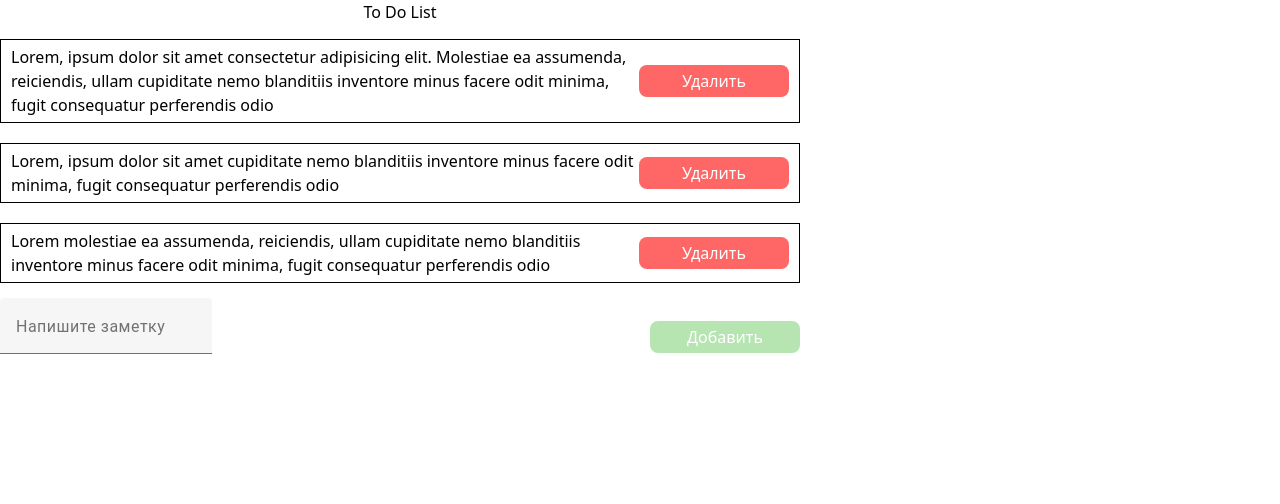
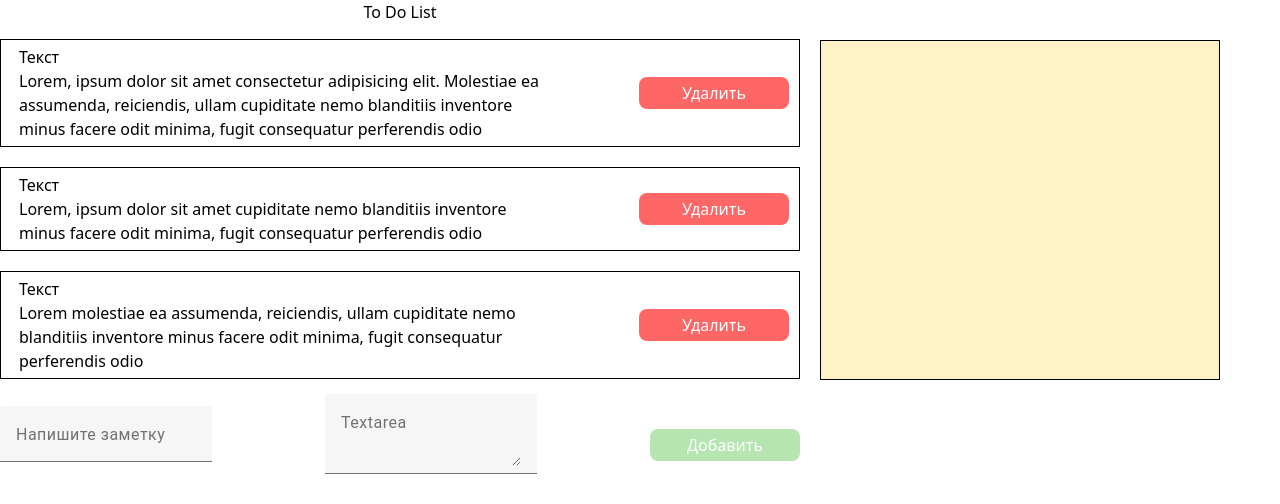
Before and after one commit to EgorDoroshevich/DZ, an Angular app: page / in a window 1280 px wide. Shown: the top 504 px of the page. Built offline with nearby package versions, Linux system fonts and the light colour scheme.

Commit message:
add minimal tooltip and selected item

```diff
--- a/src/app/app.ts
+++ b/src/app/app.ts
@@ -1,6 +1,5 @@
 import { Component, signal } from '@angular/core';
 import { RouterOutlet } from '@angular/router';
-import { ActionButtonComponent } from './shared/action-button-component/action-button-component';
 import { TodoList } from './pages/todo-list/todo-list';
 
 @Component({
@@ -11,7 +10,4 @@ import { TodoList } from './pages/todo-list/todo-list';
 })
 export class App {
   protected readonly title = signal('dz1');
-  onClick() {
-    console.log('Click');
-  }
 }
--- a/src/app/pages/todo-item/todo-item.css
+++ b/src/app/pages/todo-item/todo-item.css
@@ -1,10 +1,14 @@
 .item-list {
   border: 1px solid #000;
-  margin: 10px 0;
+  margin: 10px;
   padding: 5px 10px;
   display: flex;
   align-items: center;
   justify-content: space-between;
+  cursor: pointer;
+  &.selected {
+    background-color: #4fa0f0;
+  }
 }
 
 .button {
--- a/src/app/pages/todo-item/todo-item.html
+++ b/src/app/pages/todo-item/todo-item.html
@@ -1,8 +1,15 @@
-<div class="flex item-list min-w-200">
-  <div class="mx-5px">
-    <p>{{ description() }}</p>
+<div
+  class="flex item-list min-w-200"
+  [class.selected]="selectedItemId() === id()"
+  (click)="selectItem.emit(id())"
+>
+  <div class="mx-2 flex gap-3">
+    <div class="w-130">
+      <span>Текст</span>
+      <p>{{ text() }}</p>
+    </div>
   </div>
   <div>
-    <app-button [title]="'Удалить'" [deleted]="true" (onClick)="onClick.emit()" />
+    <app-button [title]="'Удалить'" [deleted]="true" (buttonClick)="buttonClick.emit(id())" />
   </div>
 </div>
--- a/src/app/pages/todo-item/todo-item.ts
+++ b/src/app/pages/todo-item/todo-item.ts
@@ -8,6 +8,11 @@ import { ButtonComponent } from '../../shared/button-component/button-component'
   templateUrl: './todo-item.html',
 })
 export class TodoItem {
+  readonly text = input<string>('');
   readonly description = input<string>('');
-  readonly onClick = output();
+  readonly id = input<number>(0);
+  readonly selectedItemId = input<number | null>(null);
+
+  readonly buttonClick = output<number>();
+  readonly selectItem = output<number | null>();
 }
--- a/src/app/pages/todo-list/todo-list.css
+++ b/src/app/pages/todo-list/todo-list.css
@@ -3,7 +3,6 @@
   padding: 5px;
   flex-direction: column;
 }
-
 
 .button {
   width: 150px;
--- a/src/app/pages/todo-list/todo-list.html
+++ b/src/app/pages/todo-list/todo-list.html
@@ -7,13 +7,27 @@
     <div class="flex items-center justify-center w-200">
       <h1>To Do List</h1>
     </div>
-    <div>
+    <div class="flex gap-5">
       <div class="flex items-center justify-between w-200 descriptions">
         @for (item of items(); track item.id) {
           <app-todo-item
-            [description]="item.description!"
-            (onClick)="deleteNote(item.id)"
+            [appTooltip]="item.description"
+            [id]="item.id"
+            [description]="item.description"
+            [text]="item.text"
+            [selectedItemId]="selectedItemId()"
+            (selectItem)="selectItem($event)"
+            (buttonClick)="deleteNote(item.id)"
           ></app-todo-item>
+        }
+      </div>
+      <div
+        class="mt-4 w-100 h-85 border border-black bg-amber-100 flex items-center justify-center"
+      >
+        @for (item of items(); track item.id) {
+          @if (selectedItemId() === item.id && selectedItemId !== null) {
+            {{ item.description }}
+          }
         }
       </div>
     </div>
@@ -23,11 +37,16 @@
         <input name="note" matInput [(ngModel)]="note" />
       </mat-form-field>
 
+      <mat-form-field>
+        <mat-label>Textarea</mat-label>
+        <textarea matInput name="description" [(ngModel)]="description"></textarea>
+      </mat-form-field>
       <app-button
+        [appTooltip]="'Добавить заметку'"
         [title]="'Добавить'"
-        (onClick)="addNote()"
+        (buttonClick)="addNote()"
         [addButton]="true"
-        [isDisabled]="note.length === 0"
+        [isDisabled]="note.length === 0 && description.length === 0"
       />
     </div>
   </div>
--- a/src/app/pages/todo-list/todo-list.ts
+++ b/src/app/pages/todo-list/todo-list.ts
@@ -1,4 +1,4 @@
-import { Component, DestroyRef, OnDestroy, OnInit, inject, signal } from '@angular/core';
+import { Component, DestroyRef, OnInit, inject, signal } from '@angular/core';
 import { FormsModule } from '@angular/forms';
 import { MatInputModule } from '@angular/material/input';
 import { MatFormFieldModule } from '@angular/material/form-field';
@@ -7,30 +7,45 @@ import { MatProgressSpinnerModule } from '@angular/material/progress-spinner';
 import { takeUntilDestroyed } from '@angular/core/rxjs-interop';
 import { timer } from 'rxjs';
 import { ButtonComponent } from '../../shared/button-component/button-component';
+import { TextFieldModule } from '@angular/cdk/text-field';
+import { MatSelectModule } from '@angular/material/select';
+import { TooltipDirective } from '../../shared/directive/tooltip';
 interface TodoListItem {
   id: number;
-  description?: string;
+  text: string;
+  description: string;
 }
 
 const todoListItem: TodoListItem[] = [
   {
     id: 1,
-    description:
-      'Lorem, ipsum dolor sit amet consectetur adipisicing elit. Molestiae ea assumenda, reiciendis, ullam cupiditate nemo blanditiis inventore minus facere odit minima, fugit consequatur perferendis odio',
+    text: 'Lorem, ipsum dolor sit amet consectetur adipisicing elit. Molestiae ea assumenda, reiciendis, ullam cupiditate nemo blanditiis inventore minus facere odit minima, fugit consequatur perferendis odio',
+    description: 'sit amet consectetur adipisicing elit',
   },
   {
     id: 2,
-    description:
-      'Lorem, ipsum dolor sit amet cupiditate nemo blanditiis inventore minus facere odit minima, fugit consequatur perferendis odio',
+    text: 'Lorem, ipsum dolor sit amet cupiditate nemo blanditiis inventore minus facere odit minima, fugit consequatur perferendis odio',
+    description: 'sit amet djshdvjn sdvn sdk adipisicing elit',
   },
   {
     id: 3,
-    description:
-      'Lorem molestiae ea assumenda, reiciendis, ullam cupiditate nemo blanditiis inventore minus facere odit minima, fugit consequatur perferendis odio',
+    text: 'Lorem molestiae ea assumenda, reiciendis, ullam cupiditate nemo blanditiis inventore minus facere odit minima, fugit consequatur perferendis odio',
+    description: 'sit amet djshdvjn sdvn sdk ef kjef  adipisicing elit',
   },
 ];
 @Component({
-  imports: [MatFormFieldModule, MatInputModule, FormsModule, TodoItem, MatProgressSpinnerModule, ButtonComponent],
+  standalone: true,
+  imports: [
+    MatFormFieldModule,
+    MatInputModule,
+    FormsModule,
+    TodoItem,
+    MatProgressSpinnerModule,
+    ButtonComponent,
+    MatSelectModule,
+    TextFieldModule,
+    TooltipDirective,
+  ],
   selector: 'app-todo-list',
   styleUrl: './todo-list.css',
   templateUrl: './todo-list.html',
@@ -38,13 +53,16 @@ const todoListItem: TodoListItem[] = [
 export class TodoList implements OnInit {
   private destroyRef = inject(DestroyRef);
   readonly items = signal<TodoListItem[]>(todoListItem);
+
+  readonly selectedItemId = signal<number | null>(null);
   readonly isLoading = signal<boolean>(false);
   note = '';
+  description = '';
 
   ngOnInit(): void {
     this.isLoading.set(true);
 
-    timer(2000) // в задании было пол секнды, добавил больше для наглядности
+    timer(2000)
       .pipe(takeUntilDestroyed(this.destroyRef))
       .subscribe(() => this.isLoading.set(false));
   }
@@ -52,12 +70,12 @@ export class TodoList implements OnInit {
   addNote() {
     if (this.note.length === 0) return;
     const maxId = this.items().reduce((max, item) => Math.max(max, item.id), 0);
-    console.log(maxId);
-    const value = { id: maxId + 1, description: this.note };
+    const value = { id: maxId + 1, text: this.note, description: this.description };
     this.items.update((todoListItem: TodoListItem[]) => {
       return [...todoListItem, value];
     });
     this.note = '';
+    this.description = '';
   }
 
   deleteNote(id: number) {
@@ -65,4 +83,8 @@ export class TodoList implements OnInit {
     const deletedItems = this.items().filter((item) => item.id !== id);
     this.items.set(deletedItems);
   }
+
+  selectItem(id: number | null) {
+    this.selectedItemId.set(id);
+  }
 }
--- a/src/app/shared/action-button-component/action-button-component.html
+++ b/src/app/shared/action-button-component/action-button-component.html
@@ -5,7 +5,7 @@
   [style.-btn-hover-bg]="hoverColor()"
   [style.color]="color()"
   [style.border]="border()"
-  (click)="onClick.emit()"
+  (click)="buttonClick.emit()"
   [class.disabled]="isDisabled()"
 >
   {{ name() }}
--- a/src/app/shared/action-button-component/action-button-component.ts
+++ b/src/app/shared/action-button-component/action-button-component.ts
@@ -14,6 +14,6 @@ export class ActionButtonComponent {
   background = input<string>('#bd9ff833');
   hoverColor = input<string>('#7758b5');
   border = input<string>('');
-  onClick = output<void>();
+  buttonClick = output<void>();
   isDisabled = input<boolean>(false);
 }
--- a/src/app/shared/button-component/button-component.html
+++ b/src/app/shared/button-component/button-component.html
@@ -1,5 +1,5 @@
 <button
-  (click)="onClick.emit()"
+  (click)="buttonClick.emit()"
   class="button"
   [class.button--add]="addButton()"
   [class.disabled]="isDisabled()"
--- a/src/app/shared/button-component/button-component.ts
+++ b/src/app/shared/button-component/button-component.ts
@@ -8,7 +8,7 @@ import { Component, input, output } from '@angular/core';
 })
 export class ButtonComponent {
   title = input<string>('');
-  onClick = output();
+  buttonClick = output(); // переименовал, потому что ESlint надоел ругаться
   isDisabled = input<boolean>(false);
   addButton = input<boolean>(false);
   deleted = input<boolean>(false);
--- /dev/null
+++ b/src/app/shared/directive/tooltip.ts
@@ -0,0 +1,9 @@
+import { Directive, Input, HostBinding } from '@angular/core';
+
+@Directive({
+  selector: '[appTooltip]',
+  standalone: true,
+})
+export class TooltipDirective {
+  @Input('appTooltip') @HostBinding('attr.title') tooltipText = '';
+}
```
